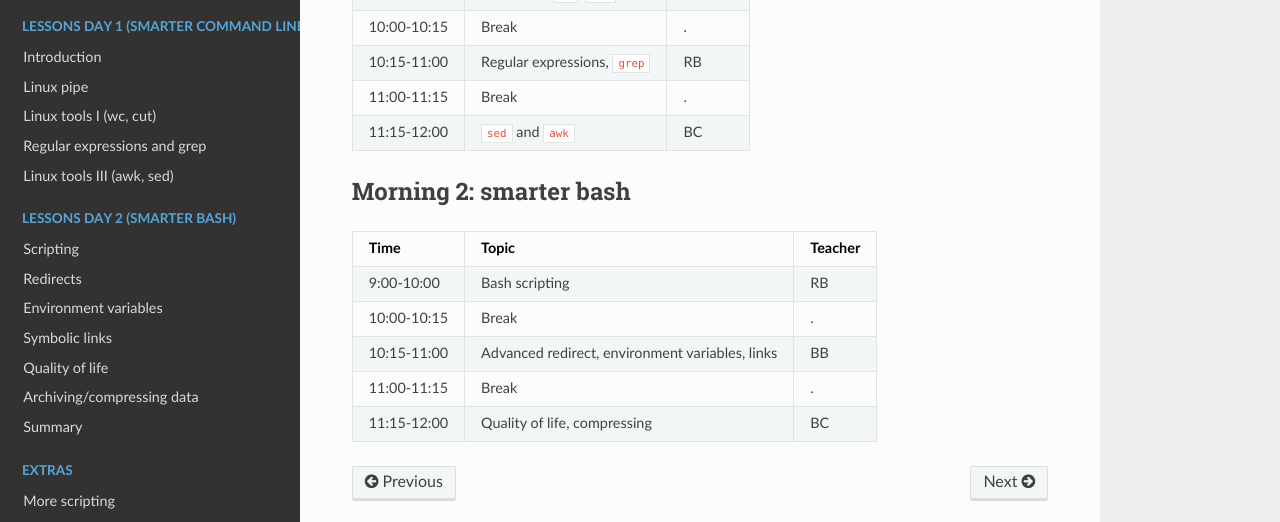
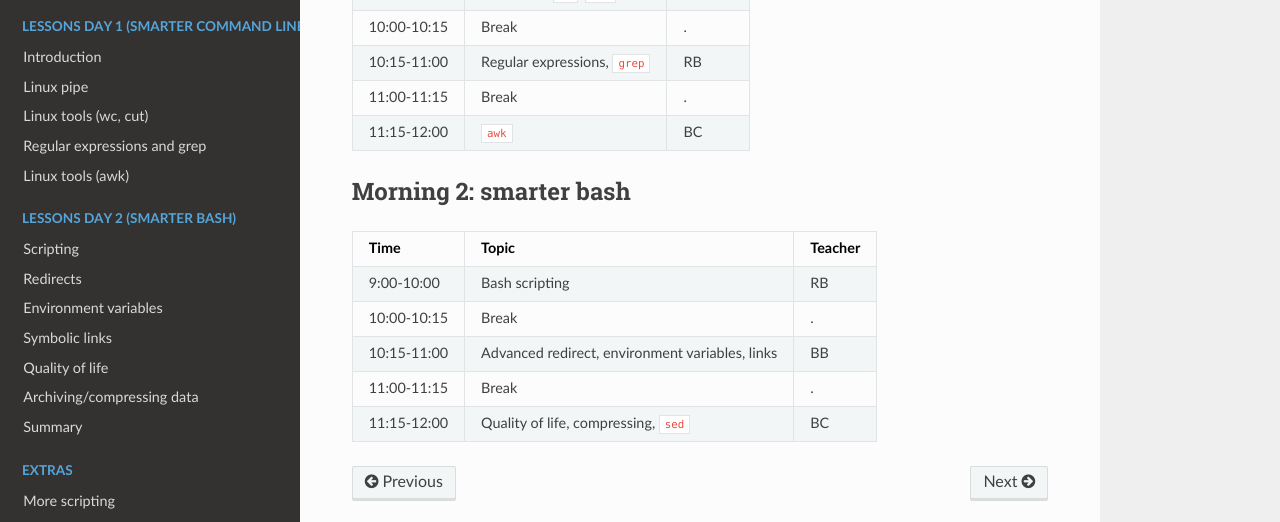
Before and after one commit to UPPMAX/linux-command-line-201, an MkDocs documentation site: the page built from docs/schedule.md, in a window 1280 px wide. Shown: the part 314-836 px from the top of the page. Built offline with MkDocs 1.6.1, drawn with Linux system fonts in a browser that asks for light colours; nearby versions of some CDN libraries.

Commit message:
restructuring

```diff
--- a/docs/schedule.md
+++ b/docs/schedule.md
@@ -42,7 +41,7 @@
 10:00-10:15 |Break                      |.
 10:15-11:00 |Regular expressions, `grep`|RB
 11:00-11:15 |Break                      |.
-11:15-12:00 |`sed` and `awk`            |BC
+11:15-12:00 |`awk`                      |BC
 
 ## Morning 2: smarter bash
 
--- a/mkdocs.yml
+++ b/mkdocs.yml
@@ -47,9 +47,9 @@
   - Lessons Day 1 (smarter command line):
     - Introduction: sessions/intro.md
     - Linux pipe: sessions/pipe.md
-    - Linux tools I (wc, cut): sessions/wc_cut.md
+    - Linux tools (wc, cut): sessions/wc_cut.md
     - Regular expressions and grep: sessions/regular_expressions_and_grep/README.md
-    - Linux tools III (awk, sed): sessions/awk_sed.md
+    - Linux tools (awk): sessions/awk.md
   - Lessons Day 2 (smarter bash):
     - Scripting: sessions/scripting.md
     - Redirects: sessions/redirects.md
```
Also changed, not shown: other parts of docs/schedule.md (+4 -5 lines), docs/sessions/awk.md (added, +1 -0 lines), docs/sessions/awk_sed.md (deleted, +0 -1 lines), docs/sessions/wc_cut.md (+1 -1 lines).
